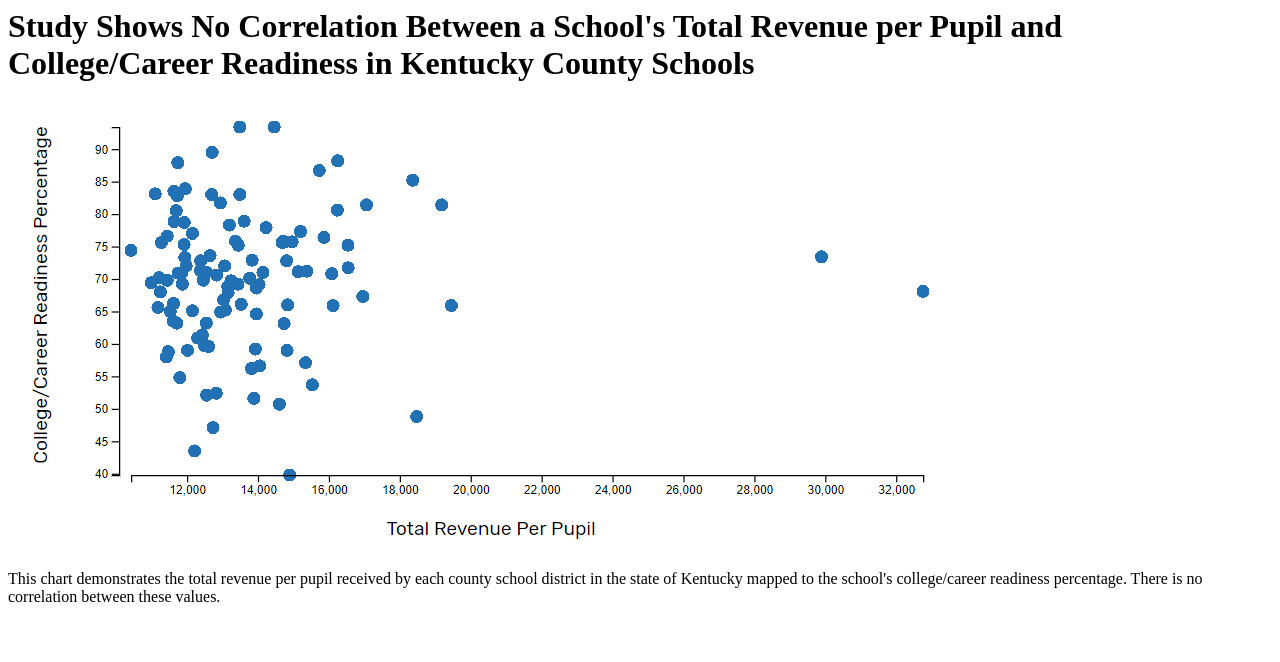
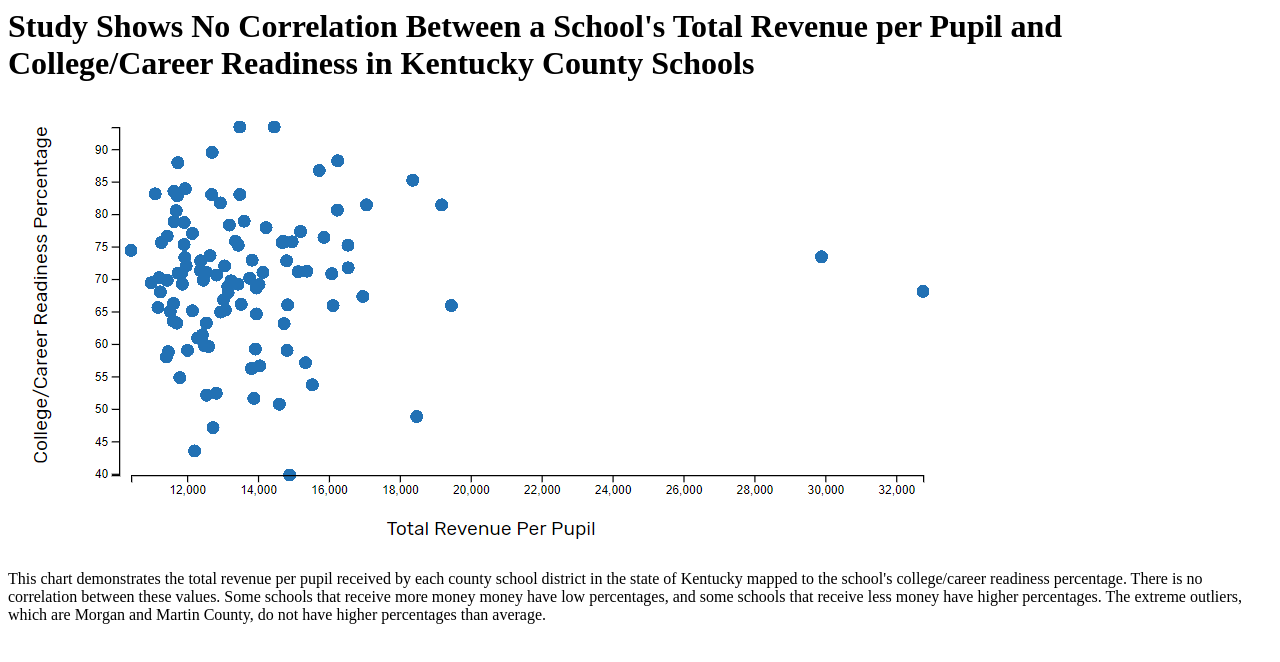
Before and after one commit to ehstowe/theBackfireEffect, a plain HTML site: page index.html in a window 1280 px wide. Drawn offline with Linux system fonts and the light colour scheme.

Commit message:
Update index.html

```diff
--- a/index.html
+++ b/index.html
@@ -1,4 +1,6 @@
 <h1>Study Shows No Correlation Between a School's Total Revenue per Pupil and College/Career Readiness in Kentucky County Schools</h1>
 <img src="ccrmoneychart.PNG"</img>
 <p>This chart demonstrates the total revenue per pupil received by each county school district in the state of Kentucky mapped to
-  the school's college/career readiness percentage. There is no correlation between these values.</p>
+  the school's college/career readiness percentage. There is no correlation between these values.
+Some schools that receive more money money have low percentages, and some schools that receive less money have higher percentages.
+The extreme outliers, which are Morgan and Martin County, do not have higher percentages than average.</p>
```
